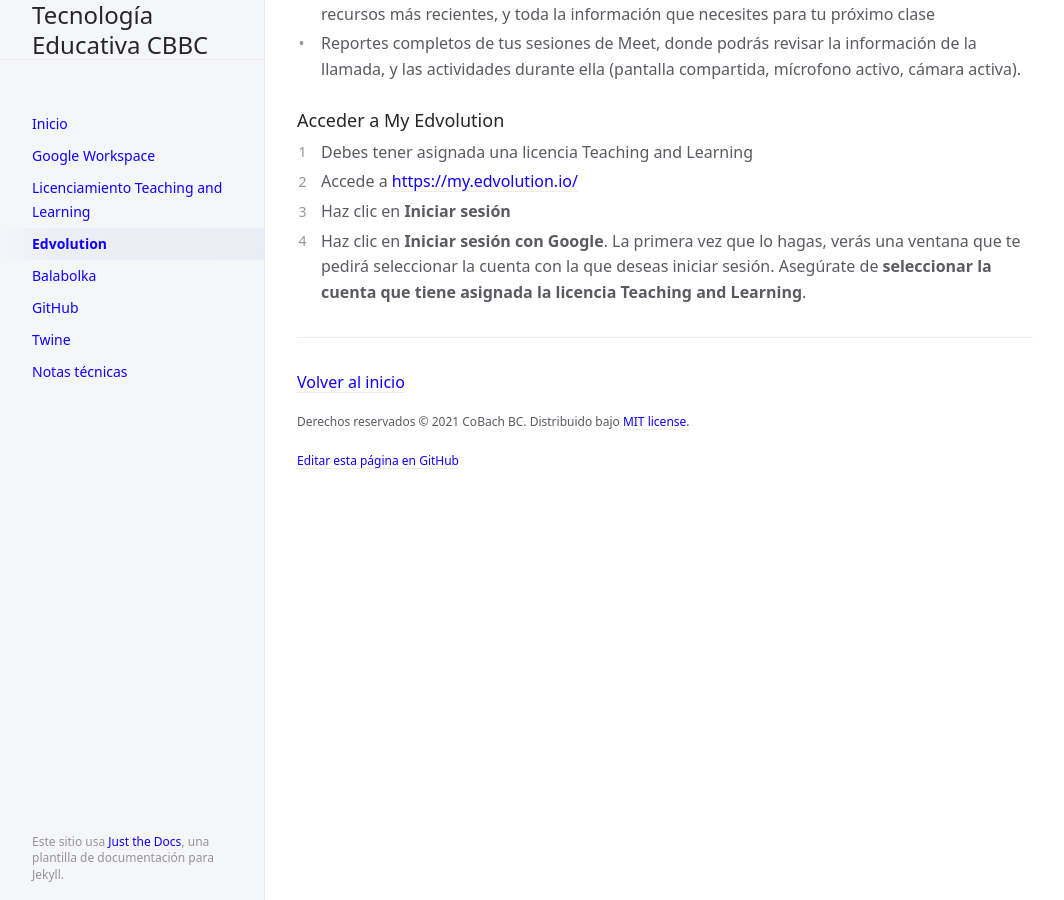
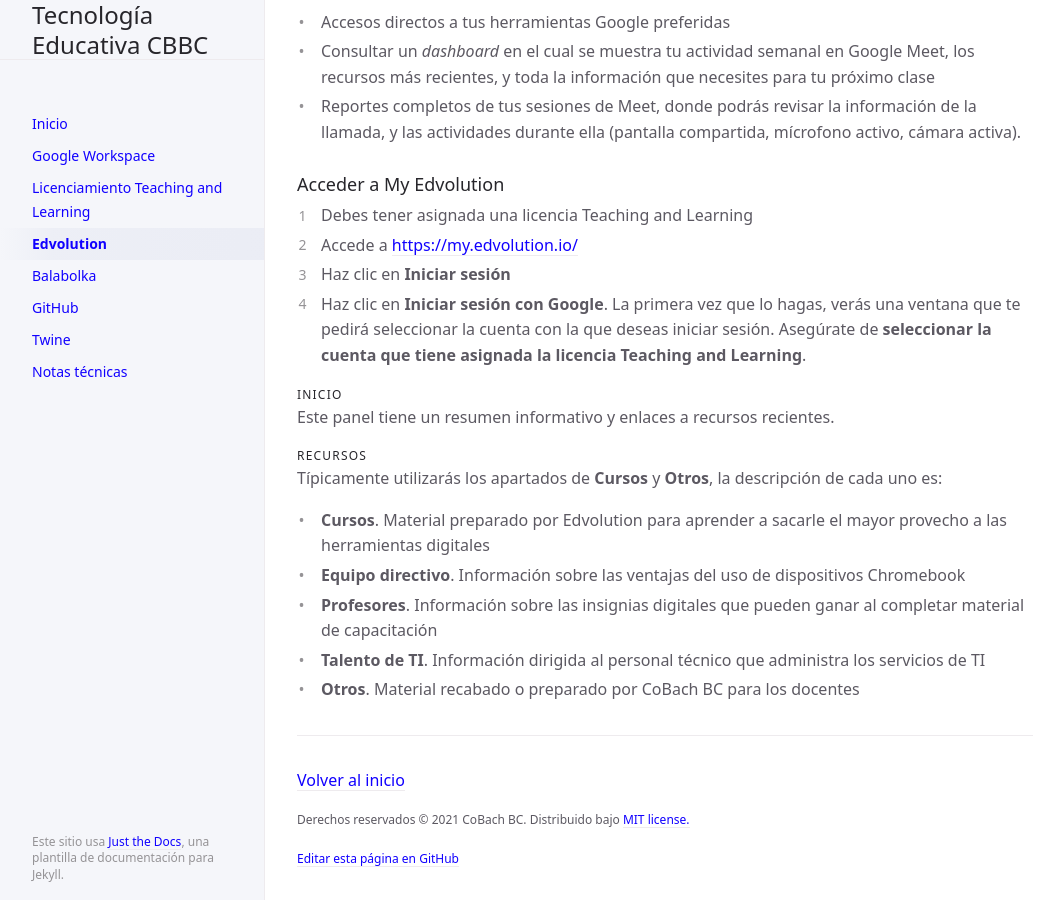
Before and after one commit to CoBachBC/demo, a Jekyll site: the page built from docs/edvolution.md, in a window 1280 px wide and 900 px high, scrolled down 691 px. Shown: the whole window, without its empty margins (107-1171 px from the left). Built offline with Jekyll 4.4.1, drawn with Linux system fonts in a browser that asks for light colours.

Commit message:
Update edvolution.md

```diff
--- a/docs/edvolution.md
+++ b/docs/edvolution.md
@@ -34,3 +34,17 @@
 1. Accede a [https://my.edvolution.io/](https://my.edvolution.io/)
 1. Haz clic en **Iniciar sesión**
 1. Haz clic en **Iniciar sesión con Google**. La primera vez que lo hagas, verás una ventana que te pedirá seleccionar la cuenta con la que deseas iniciar sesión. Asegúrate de **seleccionar la cuenta que tiene asignada la licencia Teaching and Learning**.
+
+#### Inicio
+
+Este panel tiene un resumen informativo y enlaces a recursos recientes.
+
+#### Recursos
+
+Típicamente utilizarás los apartados de **Cursos** y **Otros**, la descripción de cada uno es:
+
+- **Cursos**. Material preparado por Edvolution para aprender a sacarle el mayor provecho a las herramientas digitales
+- **Equipo directivo**. Información sobre las ventajas del uso de dispositivos Chromebook
+- **Profesores**. Información sobre las insignias digitales que pueden ganar al completar material de capacitación
+- **Talento de TI**. Información dirigida al personal técnico que administra los servicios de TI
+- **Otros**. Material recabado o preparado por CoBach BC para los docentes
```
